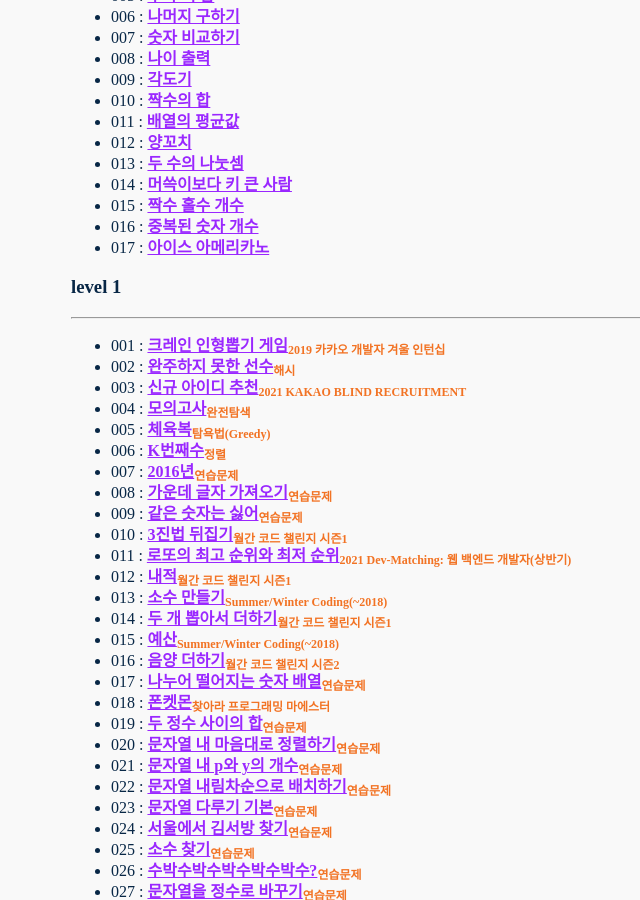
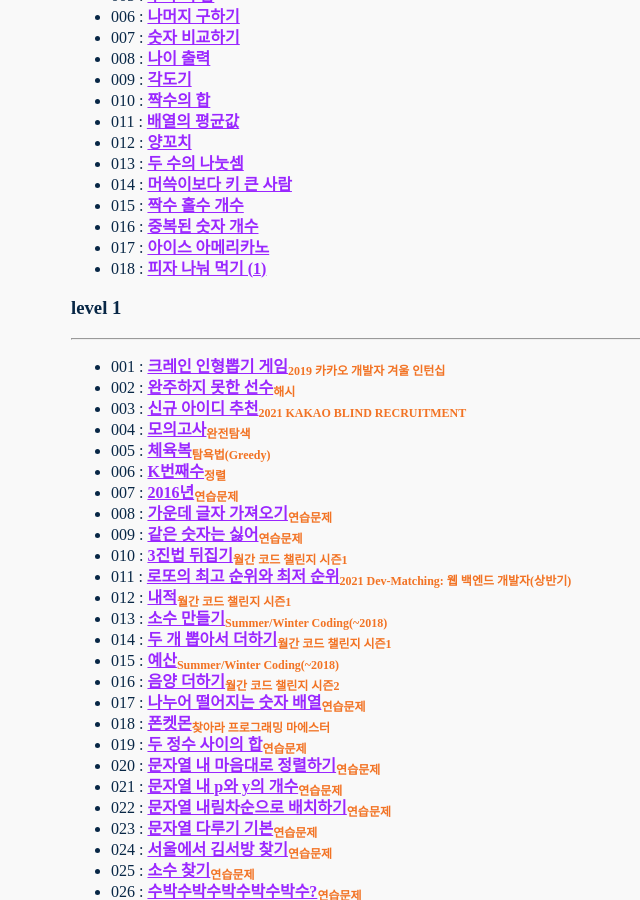
Before and after one commit to nimkoes/portfolio, a Jekyll site: the page built from _posts/2021-04-30-Programmers-Algorithm-Problem.md, in a window 1280 px wide and 900 px high, scrolled down 3591 px. Shown: the whole window, without its empty margins (169-809 px from the left). Built offline with Jekyll 4.4.1, drawn with Linux system fonts in a browser that asks for light colours.

Commit message:
문제 풀이 추가

```diff
--- a/_posts/2021-04-30-Programmers-Algorithm-Problem.md
+++ b/_posts/2021-04-30-Programmers-Algorithm-Problem.md
@@ -80,6 +80,7 @@ author: "nimkoes"
 - 015 : [**<u>짝수 홀수 개수</u>**][link_level_0_015]
 - 016 : [**<u>중복된 숫자 개수</u>**][link_level_0_016]
 - 017 : [**<u>아이스 아메리카노</u>**][link_level_0_017]
+- 018 : [**<u>피자 나눠 먹기 (1)</u>**][link_level_0_018]
 
 
 ### level 1
@@ -239,6 +240,7 @@ author: "nimkoes"
 [link_level_0_015]:https://github.com/nimkoes/programmers_code/blob/master/src/com/tistory/xxxelppa/level0/Solution_015.java
 [link_level_0_016]:https://github.com/nimkoes/programmers_code/blob/master/src/com/tistory/xxxelppa/level0/Solution_016.java
 [link_level_0_017]:https://github.com/nimkoes/programmers_code/blob/master/src/com/tistory/xxxelppa/level0/Solution_017.java
+[link_level_0_018]:https://github.com/nimkoes/programmers_code/blob/master/src/com/tistory/xxxelppa/level0/Solution_018.java
 
 [link_level_1_001]:https://xxxelppa.tistory.com/137
 [link_level_1_002]:https://xxxelppa.tistory.com/139
```
